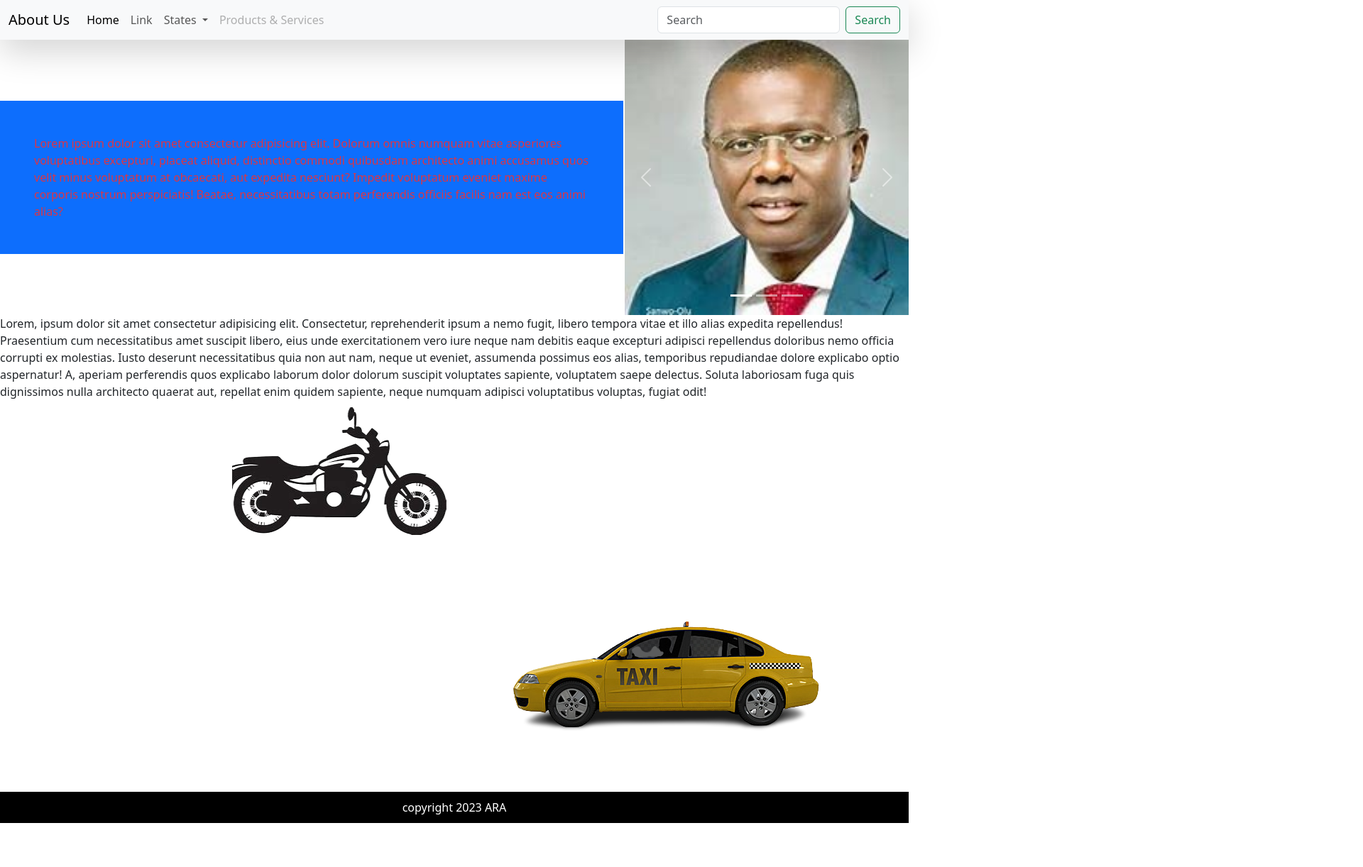
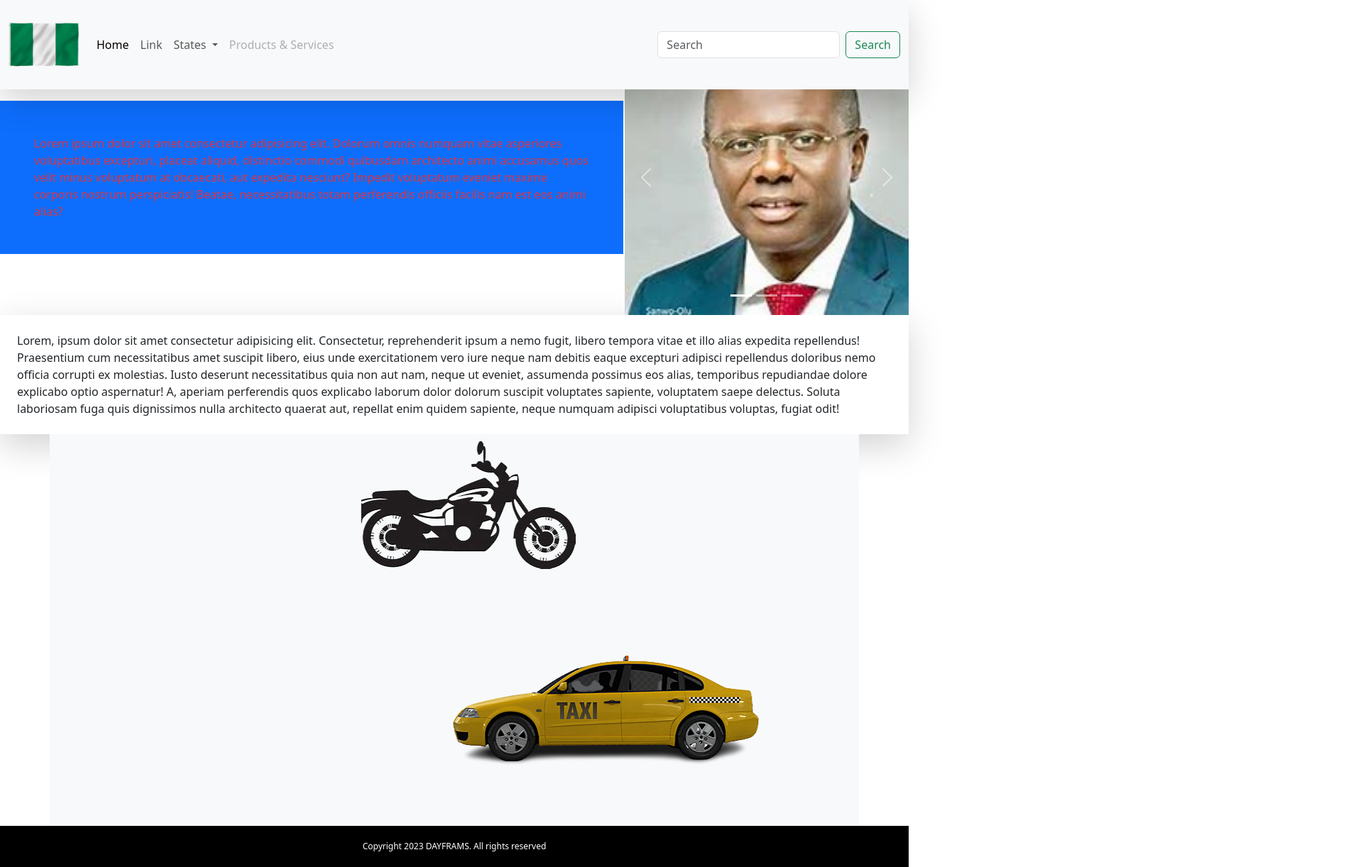
Before and after one commit to dayframs/bootstrap-practice, a plain HTML site: page index.html in a window 1280 px wide. Shown: the whole page at 71% size, 1920 px wide, since content can reach past the window. Before the commit the page ends 1160 px from the top, so only its background shows below. Drawn offline with Linux system fonts and the light colour scheme.

Commit message:
files updated

```diff
--- a/bootstrap.css
+++ b/bootstrap.css
@@ -5,6 +5,9 @@
 }
 .navbar {
     position: fixed;
+}
+nav img {
+    width: 100px;
 }
 .heropage {
     display: grid;
@@ -26,9 +29,10 @@
 }
 .animation img {
     width: 200px;
-    position: absolute;
+    overflow-x: hidden;
 }
 .animationa {
+    overflow-x: hidden;
     padding: 10px 0;
     animation-name: vehicle;
     animation-duration: 4s;
@@ -38,21 +42,22 @@
 .animationb {
     padding: 10px 0;
     animation-name: vehicle;
-    animation-duration: 2s;
+    animation-duration: 3s;
     animation-iteration-count: infinite;
     animation-direction: reverse;
 }
 @keyframes vehicle {
     0% {
-    transform: translateX(0px)
+    transform: translateX(-450px)
     }
     100% {
-    transform: translateX(800px)
+    transform: translateX(700px)
     }
 }
 footer {
-    padding: 10px 50px;
+    padding: 20px 50px;
     text-align: center;
     color: white;
     background-color: black;
+    font-size: 12px;
 }
--- a/index.html
+++ b/index.html
@@ -10,7 +10,7 @@
 <body>
 <nav class="navbar navbar-expand-lg bg-body-tertiary shadow-lg fixed-top">
   <div class="container-fluid">
-    <a class="navbar-brand" href="#">About Us</a>
+    <a class="navbar-brand" href="#"><img src="./flag-removebg-preview.png" alt=""></a>
     <button class="navbar-toggler" type="button" data-bs-toggle="collapse" data-bs-target="#navbarSupportedContent" aria-controls="navbarSupportedContent" aria-expanded="false" aria-label="Toggle navigation">
       <span class="navbar-toggler-icon"></span>
     </button>
@@ -76,17 +76,17 @@
 </div>
     </div>
 </div>
-<div>
+<div class="p-4 shadow-lg ">
     Lorem, ipsum dolor sit amet consectetur adipisicing elit. Consectetur, reprehenderit ipsum a nemo fugit, libero tempora vitae et illo alias expedita repellendus! Praesentium cum necessitatibus amet suscipit libero, eius unde exercitationem vero iure neque nam debitis eaque excepturi adipisci repellendus doloribus nemo officia corrupti ex molestias. Iusto deserunt necessitatibus quia non aut nam, neque ut eveniet, assumenda possimus eos alias, temporibus repudiandae dolore explicabo optio aspernatur! A, aperiam perferendis quos explicabo laborum dolor dolorum suscipit voluptates sapiente, voluptatem saepe delectus. Soluta laboriosam fuga quis dignissimos nulla architecto quaerat aut, repellat enim quidem sapiente, neque numquam adipisci voluptatibus voluptas, fugiat odit!
 </div>
-<div class="animationa">
-    <img src="./motorcycle-removebg-preview.png" alt="">
-</div>
-<div class="animationb">
-    <img src="./taxi1-removebg-preview (1).png" alt="">
+<div class="container text-center">
+  <div class="row row-cols-1 bg-body-tertiary">
+    <div class="animationa" class="col border shadow"><img src="./motorcycle-removebg-preview.png" alt=""></div>
+    <div class="animationb" class="col border shadow"><img src="./taxi1-removebg-preview (1).png" alt=""></div>
+  </div>
 </div>
 <footer>
-    copyright 2023 ARA
+    Copyright 2023 DAYFRAMS. All rights reserved
 </footer>
 <script src="./bootstrap-5.3.0-dist/js/bootstrap.js"></script>
 <script src="./bootstrap-5.3.0-dist/js/bootstrap.bundle.js"></script>
```
Also changed, not shown: flag-removebg-preview.png (added).
